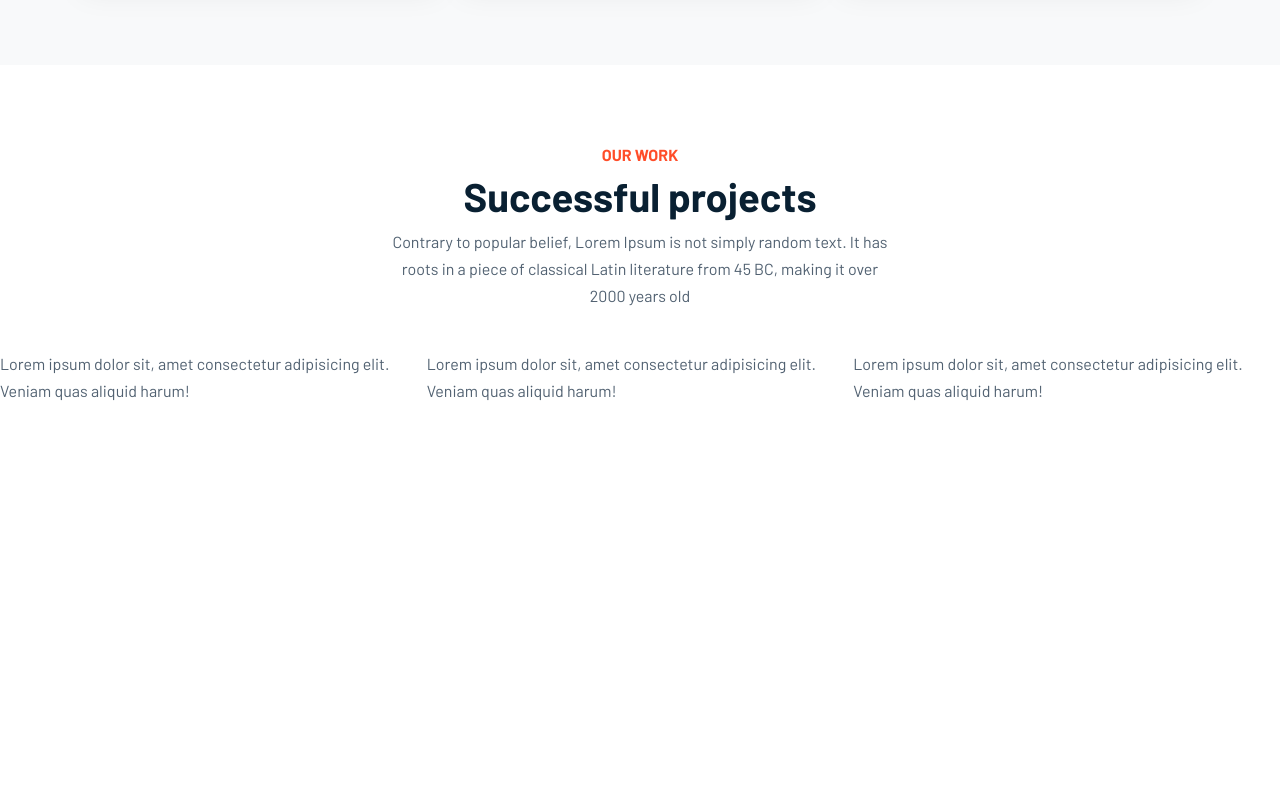
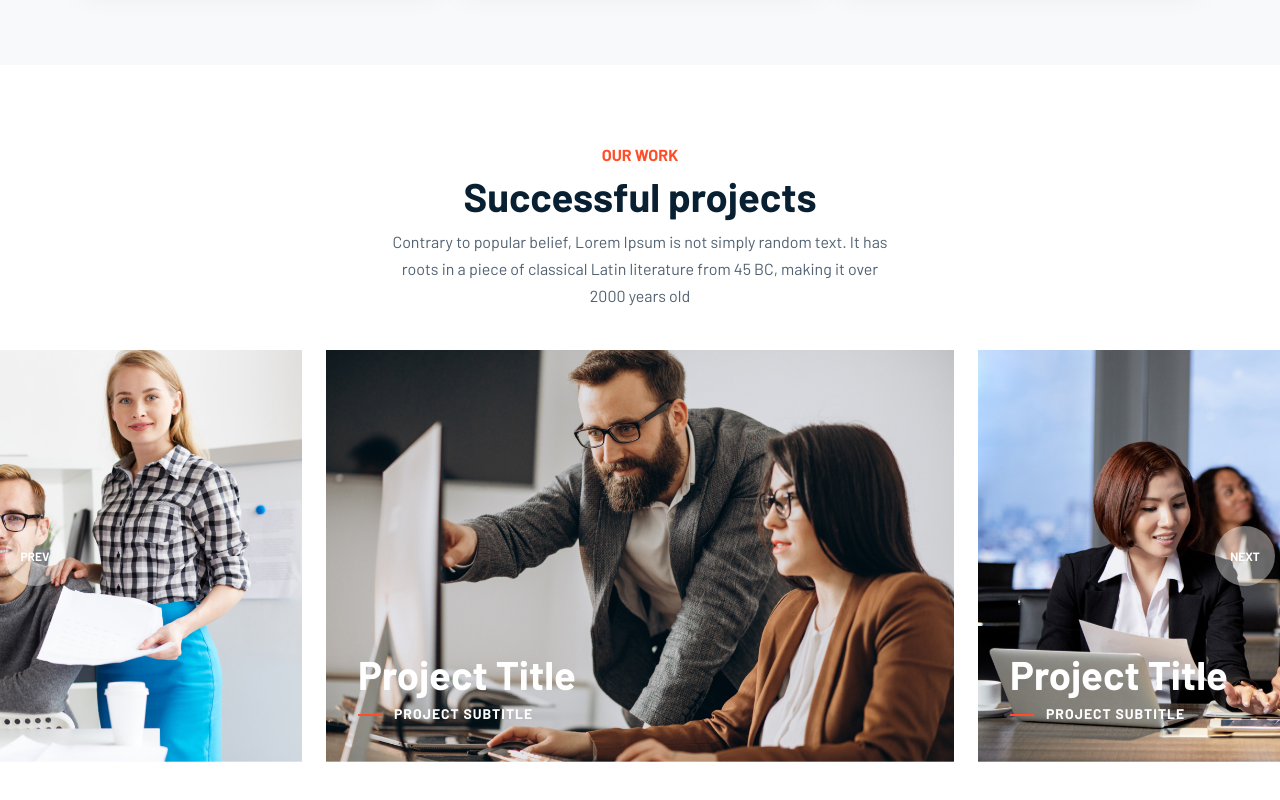
Before and after one commit to Kiseeh/BS5-Theme-Project, a plain HTML site: page index.html in a window 1280 px wide. Shown: the part 2932-3732 px from the top of the page. Before the commit the page ends 3432 px from the top, so only its background shows below. Drawn offline with Linux system fonts and the light colour scheme.

Commit message:
added project slider sectio

```diff
--- a/css/style.css
+++ b/css/style.css
@@ -196,3 +196,55 @@ section {
     margin-top: 24px;
     margin-bottom: 12px;
 }
+
+/* PROJECT */
+#project-slider .owl-next,
+#project-slider .owl-prev {
+    background-color: rgba(255, 255, 255, 0.4) !important;
+}
+
+#project-slider .owl-next:hover,
+#project-slider .owl-prev:hover {
+    background-color: #ff4d29 !important;
+}
+
+.project {
+    position: relative;
+}
+
+.project .overlay {
+    position: absolute;
+    width: 100%;
+    height: 240px;
+    bottom: 0;
+    left: 0;
+}
+
+.project .content {
+    position: absolute;
+    width: 100%;
+    bottom: 0;
+    left: 0;
+    padding: 32px;
+}
+
+.project h1,
+.project h6 {
+    color: white;
+}
+
+.project h6 {
+    text-transform: uppercase;
+    font-size: 14px;
+    letter-spacing: 1px;
+}
+
+.project h6::before {
+    content: '';
+    height: 2px;
+    width: 24px;
+    background-color: #ff4d29;
+    display: inline-block;
+    vertical-align: middle;
+    margin-right: 12px;
+}
--- a/index.html
+++ b/index.html
@@ -244,19 +244,44 @@
 
         <div id="project-slider" class="owl-carousel owl-theme">
           <div class="project">
-            <p>
-              Lorem ipsum dolor sit, amet consectetur adipisicing elit. Veniam quas aliquid harum!
-            </p>
+            <img src="img/project1.jpg" alt="">
+            <div class="overlay"></div>
+            <div class="content">
+              <h1>Project Title</h1>
+              <h6>Project Subtitle</h6>
+            </div>
           </div>
           <div class="project">
-            <p>
-              Lorem ipsum dolor sit, amet consectetur adipisicing elit. Veniam quas aliquid harum!
-            </p>
+            <img src="img/project2.jpg" alt="">
+            <div class="overlay"></div>
+            <div class="content">
+              <h1>Project Title</h1>
+              <h6>Project Subtitle</h6>
+            </div>
           </div>
           <div class="project">
-            <p>
-              Lorem ipsum dolor sit, amet consectetur adipisicing elit. Veniam quas aliquid harum!
-            </p>
+            <img src="img/project3.jpg" alt="">
+            <div class="overlay"></div>
+            <div class="content">
+              <h1>Project Title</h1>
+              <h6>Project Subtitle</h6>
+            </div>
+          </div>
+          <div class="project">
+            <img src="img/project4.jpg" alt="">
+            <div class="overlay"></div>
+            <div class="content">
+              <h1>Project Title</h1>
+              <h6>Project Subtitle</h6>
+            </div>
+          </div>
+          <div class="project">
+            <img src="img/project5.jpg" alt="">
+            <div class="overlay"></div>
+            <div class="content">
+              <h1>Project Title</h1>
+              <h6>Project Subtitle</h6>
+            </div>
           </div>
         </div>
       </section>
--- a/js/app.js
+++ b/js/app.js
@@ -24,9 +24,11 @@ $(document).ready(function(){
     $('#project-slider').owlCarousel({
         loop:true,
         margin:0,
-        nav:false,
+        nav:true,
         dots:false,
         smartSpeed:1000,
+        margin: 24,
+        navText: ['PREV', 'NEXT'],
         responsive:{
             0:{
                 nav: false,
@@ -35,7 +37,8 @@ $(document).ready(function(){
                 nav: true,
             },
             1148: {
-
+                items: 2,
+                center: true,
             }
         }
     })
```
